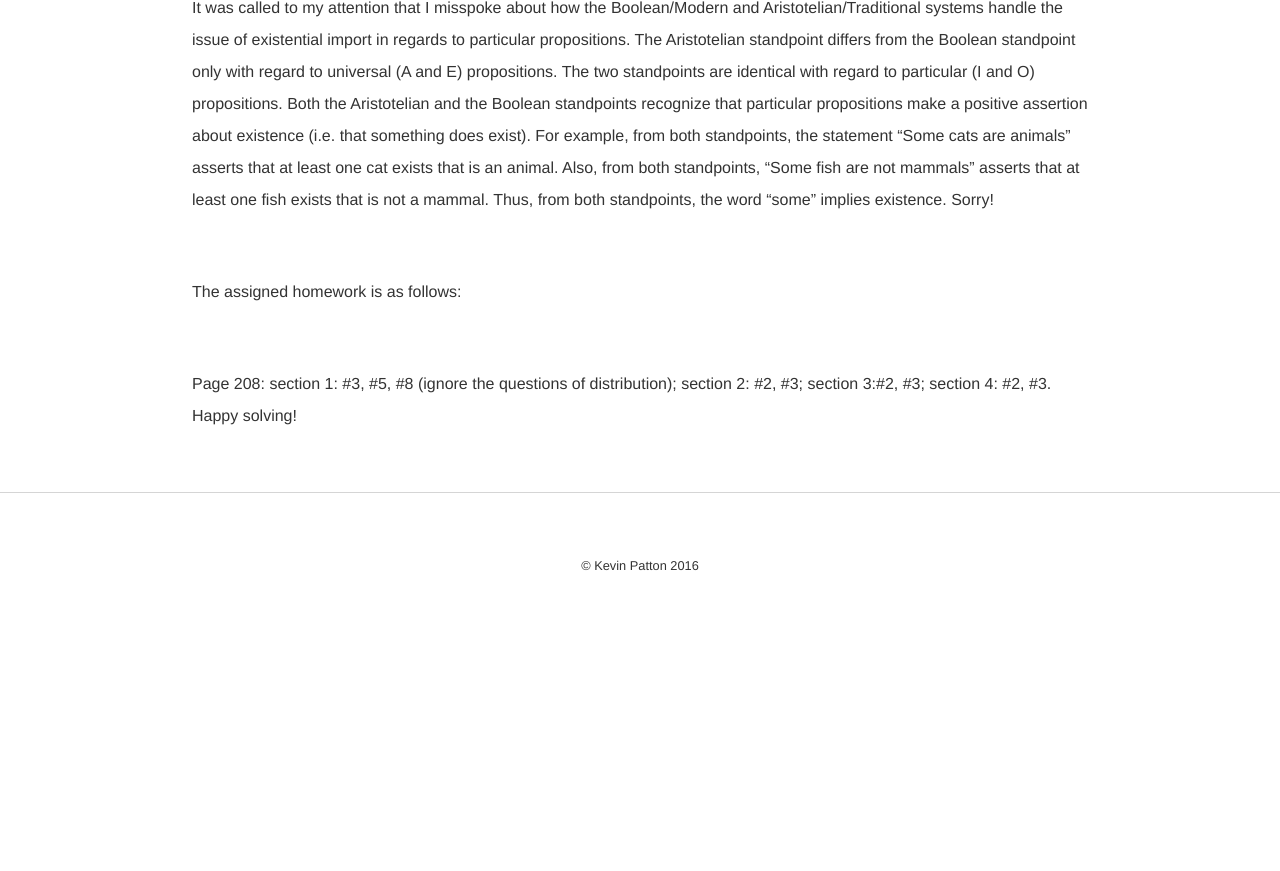
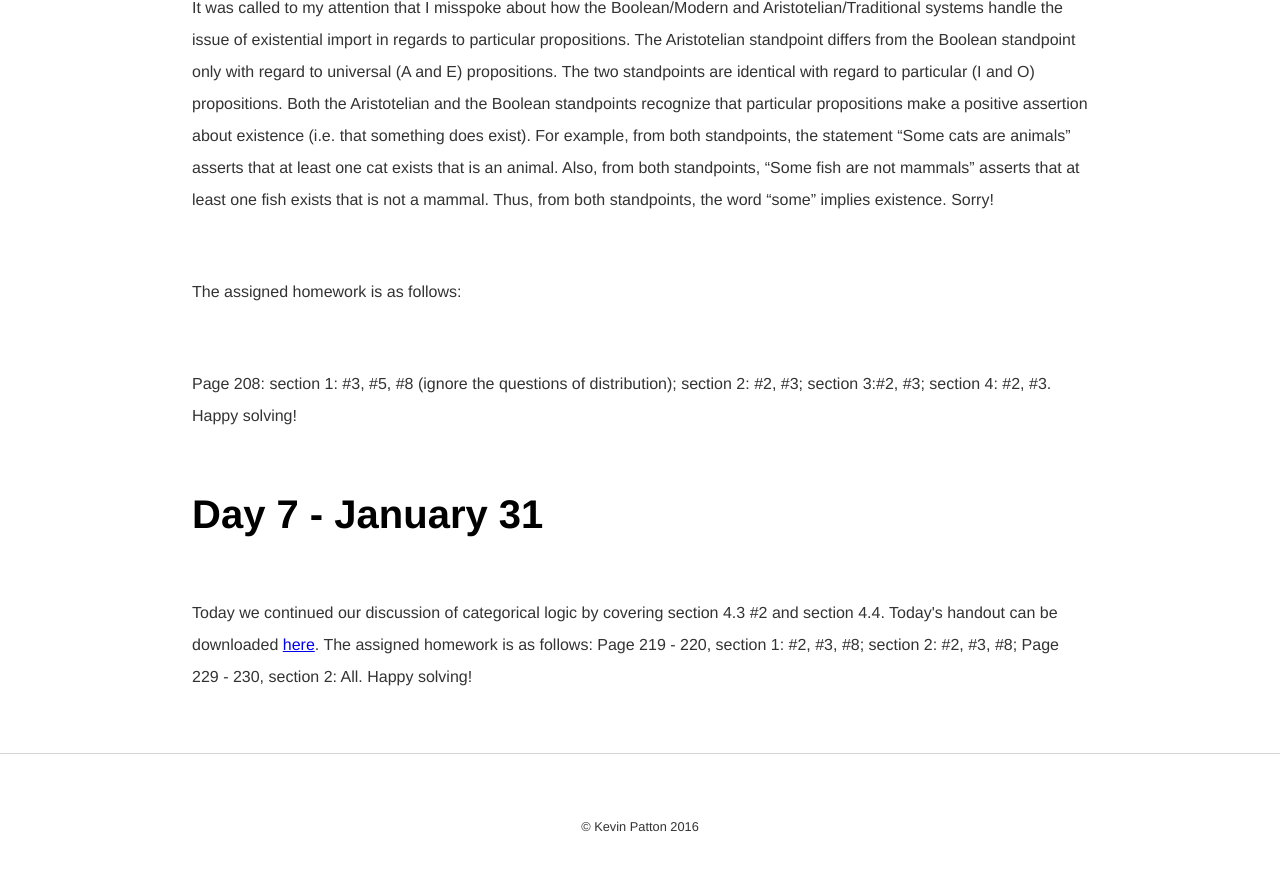
Before and after one commit to kevinjpatton/kevinjpatton.github.io, a Jekyll site: the page built from teaching/phil_110/index.html, in a window 1280 px wide and 900 px high, scrolled down 1685 px. Shown: the top 871 px of the window. Built offline with Jekyll 4.4.1, drawn with Linux system fonts in a browser that asks for light colours; Markdown is read by kramdown in place of the engine named in the settings; before the commit the page ends 2324 px from its top, so only the background shows below that.

Commit message:
Update index.html

```diff
--- a/teaching/phil_110/index.html
+++ b/teaching/phil_110/index.html
@@ -17,6 +17,7 @@ title: Philosophy 110 - Kevin Patton
 <h1>Day 6 - January 26</h1>
 <p>Today we continued our discussion of categorical logic by covering section 4.2 and part of section 4.3.  Today's handout can be downloaded <a href=/teaching/phil_110/Day6-Section4.2-4.3_1.pdf target="_blank">here</a>.</p>
 <p>It was called to my attention that I misspoke about how the Boolean/Modern and Aristotelian/Traditional systems handle the issue of existential import in regards to particular propositions.  The Aristotelian standpoint differs from the Boolean standpoint only with regard to universal (A and E) propositions. The two standpoints are identical with regard to particular (I and O) propositions. Both the Aristotelian and the Boolean standpoints recognize that particular propositions make a positive assertion about existence (i.e. that something does exist). For example, from both standpoints, the statement “Some cats are animals” asserts that at least one cat exists that is an animal. Also, from both standpoints, “Some fish are not mammals” asserts that at least one fish exists that is not a mammal. Thus, from both standpoints, the word “some” implies existence.  Sorry!</p>
-
 <p>The assigned homework is as follows:</p>
 <p>Page 208: section 1: #3, #5, #8 (ignore the questions of distribution); section 2: #2, #3; section 3:#2, #3; section 4: #2, #3.  Happy solving!</p>
+<h1>Day 7 - January 31</h1>
+<p>Today we continued our discussion of categorical logic by covering section 4.3 #2 and section 4.4.  Today's handout can be downloaded <a href=/teaching/phil_110/Day7-Section4.3_2-4.4.pdf target="_blank">here</a>.  The assigned homework is as follows: Page 219 - 220, section 1: #2, #3, #8; section 2: #2, #3, #8;  Page 229 - 230, section 2: All.  Happy solving!</p>
```
